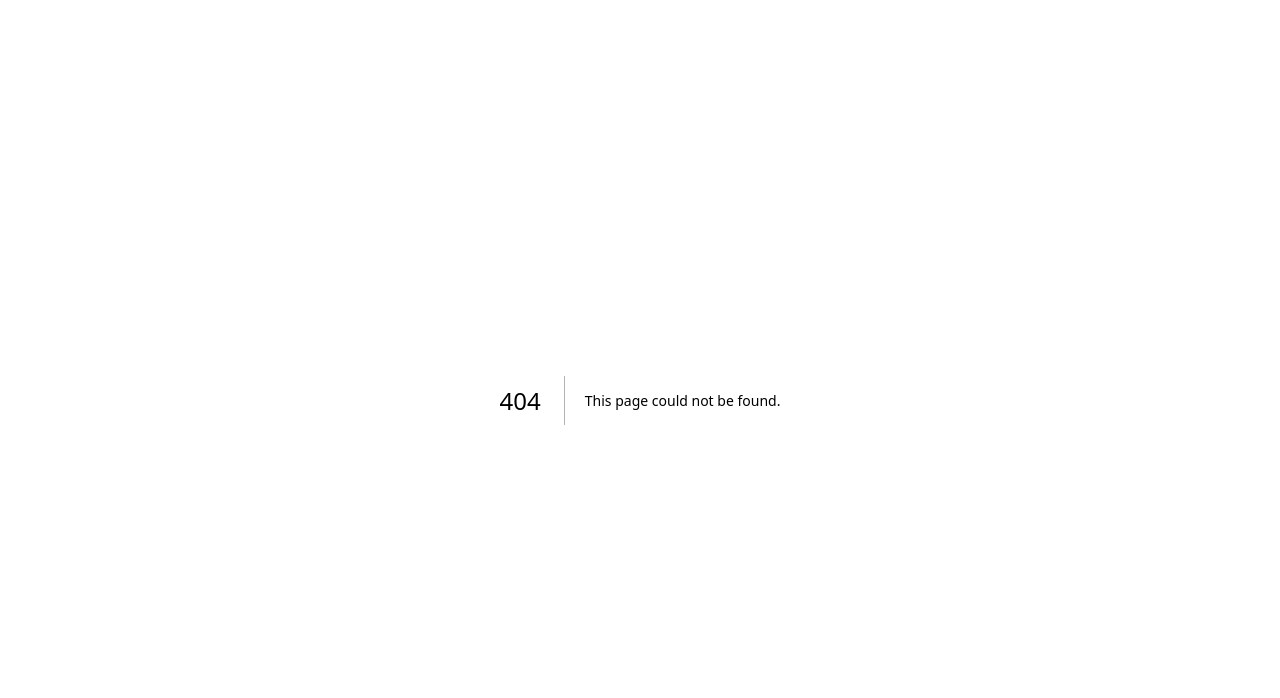
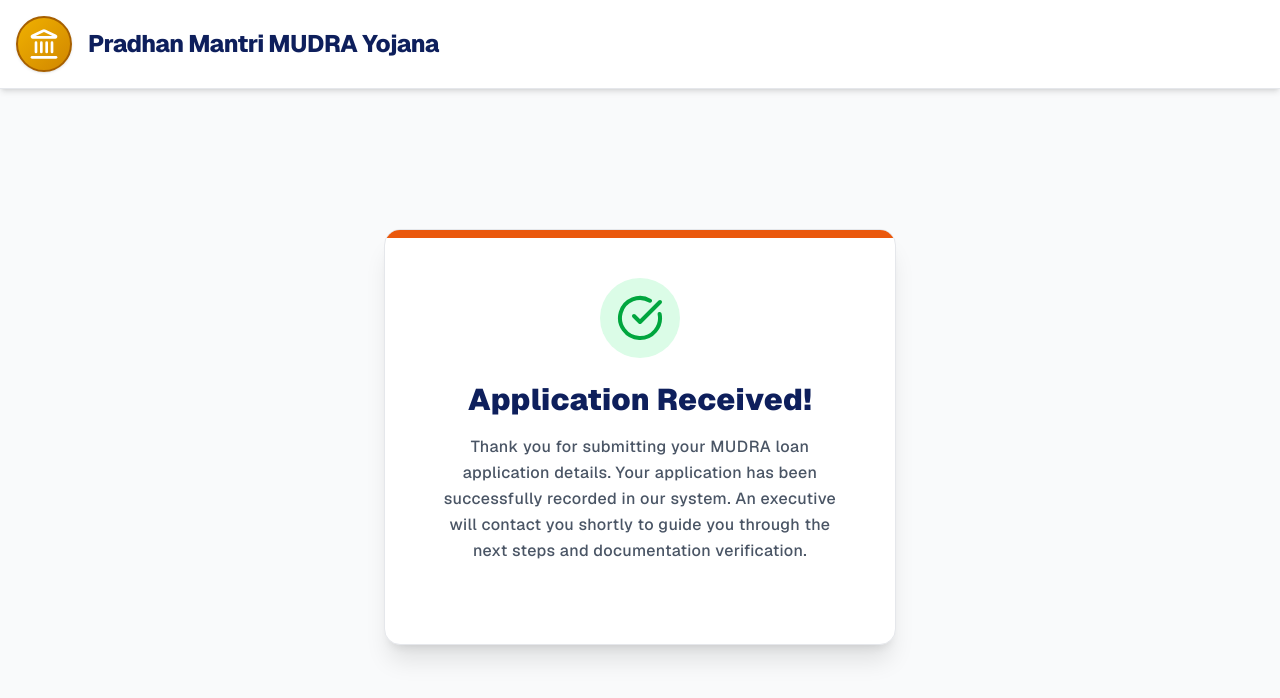
Before and after one commit to adsenseguruteam/lead-master-admin, a Next.js app: page /online-loan/thankyou in a window 1280 px wide. Before the commit this address had no page. Shown: the top 698 px of the page. Built offline with nearby package versions, Linux system fonts and the light colour scheme.

Commit message:
update UI and add thankyou page

```diff
--- a/src/app/online-loan/page.tsx
+++ b/src/app/online-loan/page.tsx
@@ -24,11 +24,11 @@
 			<div className='bg-[#0e1f5c] text-white py-1 px-4 text-xs sm:text-sm border-b-4 border-[#ea580c]'>
 				<div className='container mx-auto flex justify-between items-center'>
 					<div className='flex items-center gap-2 opacity-90 font-medium tracking-wider'>
-						<span>भारत सरकार | GOVERNMENT OF INDIA</span>
+						<span>Get Mudra Business Loan upto ₹10 Lakhs</span>
 					</div>
-					<div className='hidden md:flex gap-4 opacity-90 font-medium tracking-wider'>
+					{/* <div className='hidden md:flex gap-4 opacity-90 font-medium tracking-wider'>
 						<span>सूक्ष्म लघु एवं मध्यम उद्यम मंत्रालय | Ministry of MSME</span>
-					</div>
+					</div> */}
 				</div>
 			</div>
 
--- /dev/null
+++ b/src/app/online-loan/thankyou/page.tsx
@@ -0,0 +1,53 @@
+import type { Metadata } from "next";
+import Head from "next/head";
+import { CheckCircle, Landmark, ArrowLeft } from "lucide-react";
+import Link from "next/link";
+
+export const metadata: Metadata = {
+	title: "Thank You - MUDRA Loan Application",
+	description: "Your MUDRA loan application has been received successfully.",
+};
+
+export default function ThankYouPage() {
+	return (
+		<div className='min-h-screen bg-gray-50 flex flex-col font-sans tracking-wide'>
+			<Head>
+				<title>Thank You - MUDRA Loan Application</title>
+			</Head>
+
+			{/* Main Header */}
+			<header className='bg-white shadow-md border-b border-gray-200'>
+				<div className='container mx-auto px-4 py-3 sm:py-4'>
+					<div className='flex justify-between items-center'>
+						<div className='flex items-center gap-3 md:gap-4'>
+							<div className='w-10 h-10 md:w-14 md:h-14 bg-gradient-to-br from-yellow-500 to-yellow-600 rounded-full flex items-center justify-center text-white border-2 border-yellow-700 shadow-sm flex-shrink-0'>
+								<Landmark className='w-6 h-6 md:w-8 md:h-8' />
+							</div>
+							<div className='flex flex-col'>
+								<h1 className='text-lg md:text-2xl font-extrabold text-[#0e1f5c] tracking-tight leading-none'>
+									Pradhan Mantri MUDRA Yojana
+								</h1>
+							</div>
+						</div>
+					</div>
+				</div>
+			</header>
+
+			{/* Main Content */}
+			<main className='flex-grow flex items-center justify-center p-4 bg-[url("https://www.transparenttextures.com/patterns/cubes.png")] bg-opacity-50'>
+				<div className='bg-white max-w-lg w-full rounded-2xl shadow-xl border border-gray-200 p-8 md:p-12 text-center relative overflow-hidden mt-8 mb-12'>
+					<div className='absolute top-0 left-0 w-full h-2 bg-[#ea580c]'></div>
+					<div className='mx-auto w-20 h-20 bg-green-100 rounded-full flex items-center justify-center mb-6 animate-bounce-slow'>
+						<CheckCircle className='w-12 h-12 text-green-600' />
+					</div>
+
+					<h2 className='text-3xl font-black text-[#0e1f5c] mb-4'>Application Received!</h2>
+
+					<p className='text-gray-600 mb-8 leading-relaxed font-medium'>
+						Thank you for submitting your MUDRA loan application details. Your application has been successfully recorded in our system. An executive will contact you shortly to guide you through the next steps and documentation verification.
+					</p>
+				</div>
+			</main>
+		</div>
+	);
+}
--- a/src/components/lead-form.tsx
+++ b/src/components/lead-form.tsx
@@ -3,6 +3,7 @@
 import type React from "react";
 
 import { useState } from "react";
+import { useRouter } from "next/navigation";
 import { Button } from "@/components/ui/button";
 import { Card, CardContent, CardHeader, CardTitle } from "@/components/ui/card";
 import { Input } from "@/components/ui/input";
@@ -17,6 +18,7 @@
 };
 
 export default function LeadForm() {
+	const router = useRouter();
 	const [name, setName] = useState("");
 	const [phone, setPhone] = useState("");
 	const [email, setEmail] = useState("");
@@ -41,6 +43,8 @@
 				type: "success",
 				message: "Thanks! We'll be in touch soon.",
 			});
+
+			router.push("/online-loan/thankyou");
 
 			// Reset form
 			setName("");
```
